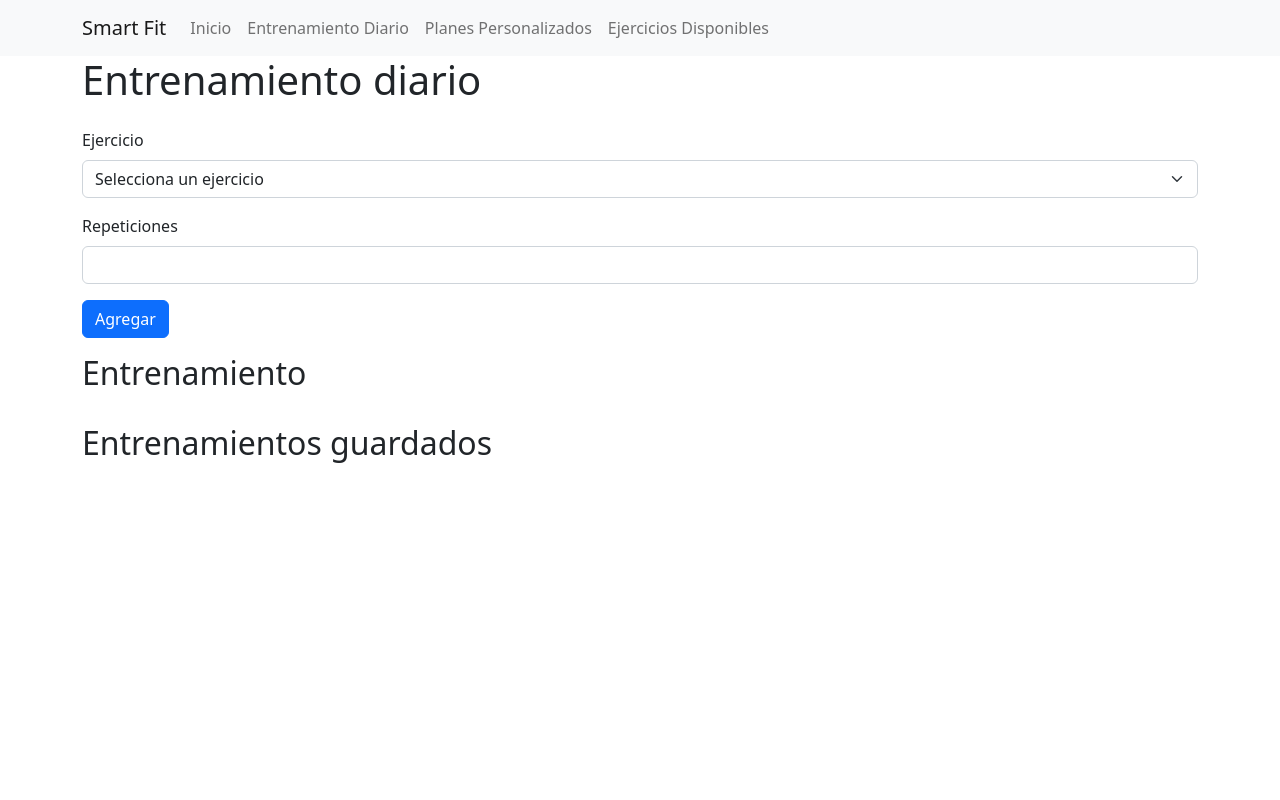
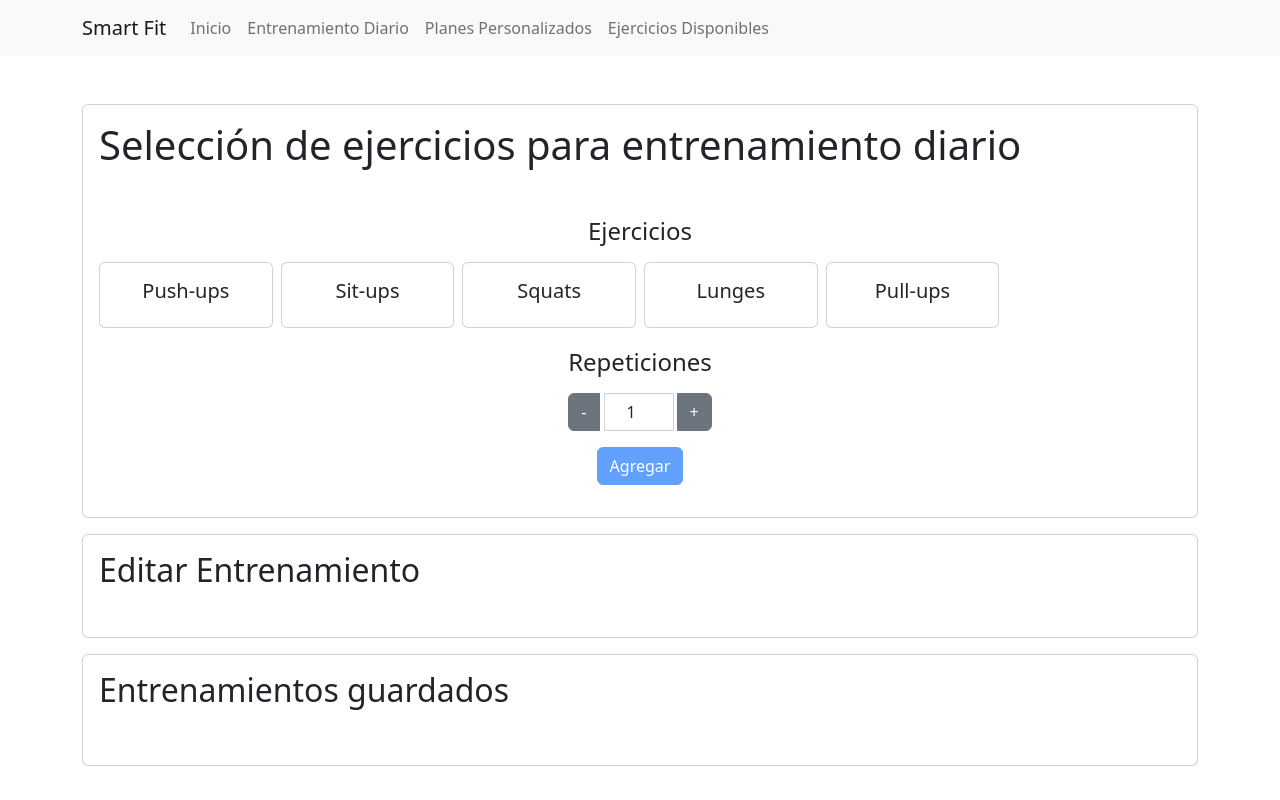
Before and after one commit to PruebasDeSoftware-Presentacion1/Presentacion1, a React (Create React App) app: page /daily-workout in a window 1280 px wide. Built offline with nearby package versions, Linux system fonts and the light colour scheme.

Commit message:
Front-end final

```diff
--- a/src/components/DailyWorkoutForm.js
+++ b/src/components/DailyWorkoutForm.js
@@ -1,60 +1,97 @@
 import React, { useState } from 'react';
+import { Row, Col, Card, CardBody, CardTitle } from 'reactstrap';
+import '../css/DailyWorkoutForm.css'
+
 
 const DailyWorkoutForm = ({ availableExercises, onSubmit }) => {
   const [exercise, setExercise] = useState('');
-  const [repetitions, setRepetitions] = useState('');
+  const [repetitions, setRepetitions] = useState(1);
   const [errorMessage, setErrorMessage] = useState('');
+  const [selectedExercise, setSelectedExercise] = useState(null);
+
+  const handleCardClick = (exercise) => {
+    setSelectedExercise(exercise);
+    setExercise(exercise);
+  };
 
   const handleSubmit = (e) => {
     e.preventDefault();
 
     if (repetitions < 0) {
-      setErrorMessage('Las repeticiones no pueden ser negativas.');
+      setErrorMessage('Las repeticiones deben ser un número mayor a cero.');
       return;
     }
 
     onSubmit({ exercise, repetitions });
     setExercise('');
-    setRepetitions('');
+    setSelectedExercise(null); // Deseleccionar el ejercicio actual
+    setRepetitions(1);
     setErrorMessage('');
   };
 
+
   return (
     <form onSubmit={handleSubmit} className="mb-3">
-      <div className="mb-3">
+      <div className="mb-3 text-center">
   <label htmlFor="exercise" className="form-label">
-          Ejercicio
+  <h4>Ejercicios</h4>
   </label>
-        <select
-          id="exercise"
-          value={exercise}
-          onChange={(e) => setExercise(e.target.value)}
-          className="form-select"
+  <Row xs="1" sm="2" md="4" className="g-2">
+  {availableExercises.map((exerciseItem) => (
+    <Col className="mb-1" key={exerciseItem} xs="12" sm="6" md="2">
+      <Card
+        onClick={() => handleCardClick(exerciseItem)}
+        className={exerciseItem === selectedExercise ? "selected" : ""}
       >
-          <option value="">Selecciona un ejercicio</option>
-          {availableExercises.map((exercise) => (
-            <option key={exercise} value={exercise}>
-              {exercise}
-            </option>
+        <CardBody>
+          <CardTitle tag="h5">{exerciseItem}</CardTitle>
+        </CardBody>
+      </Card>
+    </Col>
   ))}
-        </select>
+</Row>
 </div>
-      <div className="mb-3">
+
+<div className="mb-3 text-center">
   <label htmlFor="repetitions" className="form-label">
-          Repeticiones
+    <h4>Repeticiones</h4>
   </label>
+  <div className="input-group d-flex justify-content-center">
+    <button
+      type="button"
+      className="btn btn-secondary"
+      onClick={() => setRepetitions(Math.max(Number(repetitions) - 1, 1))}
+    >
+      -
+    </button>
     <input
       type="number"
       id="repetitions"
       value={repetitions}
-          onChange={(e) => setRepetitions(e.target.value)}
-          className="form-control"
+      onChange={(e) => setRepetitions(Number(e.target.value))}
+      className="form-control text-center mx-1"
+      style={{ maxWidth: "70px" }}
     />
+    <button
+      type="button"
+      className="btn btn-secondary"
+      onClick={() => setRepetitions(Number(repetitions) + 1)}
+    >
+      +
+    </button>
   </div>
+</div>
+
       {errorMessage && <div className="alert alert-danger" role="alert">{errorMessage}</div>}
-      <button type="submit" className="btn btn-primary">
+      <button
+  type="submit"
+  className="btn btn-primary d-block mx-auto"
+  disabled={!exercise}
+>
   Agregar
 </button>
+
+
     </form>
   );
 };
--- /dev/null
+++ b/src/css/DailyWorkOut.css
@@ -0,0 +1,48 @@
+/* SavedWorkouts.css */
+.saved-workout-row {
+    display: flex;
+    flex-wrap: wrap;
+  }
+
+  .saved-workout-card {
+    display: flex;
+    flex-direction: column;
+    height: 100%;
+  }
+
+  .saved-workout-card-body {
+    flex: 1;
+  }
+
+  .saved-workout-buttons {
+    display: flex;
+    justify-content: center;
+    margin-bottom: 8px;
+  }
+
+.saved-workout-title {
+    text-align: center;
+  }
+
+  .index-label {
+    position: absolute;
+    top: 10px;
+    right: 10px;
+    display: inline-flex;
+    align-items: center;
+    justify-content: center;
+    width: 30px;
+    height: 30px;
+    font-size: 16px;
+    font-weight: bold;
+    color: white;
+    background-color: #3498db;
+    border-radius: 50%;
+    box-shadow: 0 0 10px rgba(0, 0, 0, 0.5);
+    transition: transform 0.2s, background-color 0.2s;
+  }
+
+  .index-label:hover {
+    transform: scale(1.1);
+    background-color: #2980b9;
+  }
--- /dev/null
+++ b/src/css/DailyWorkoutForm.css
@@ -0,0 +1,12 @@
+.input-narrow {
+    width: calc(100% / 12);
+  }
+
+  .Card {
+    cursor: pointer;
+  }
+
+  .selected {
+    background-color: #007bff;
+    color: white;
+  }
--- /dev/null
+++ b/src/css/ListPlans-index.css
@@ -0,0 +1,22 @@
+.index-label {
+    position: absolute;
+    top: -10px;
+    right: -10px;
+    display: inline-flex;
+    align-items: center;
+    justify-content: center;
+    width: 30px;
+    height: 30px;
+    font-size: 16px;
+    font-weight: bold;
+    color: white;
+    background-color: #3498db;
+    border-radius: 50%;
+    box-shadow: 0 0 10px rgba(0, 0, 0, 0.5);
+    transition: transform 0.2s, background-color 0.2s;
+  }
+
+  .index-label:hover {
+    transform: scale(1.1);
+    background-color: #2980b9;
+  }
--- a/src/exercises/ListPlans.js
+++ b/src/exercises/ListPlans.js
@@ -1,6 +1,7 @@
 import React, { useState } from 'react';
 import { Row, Container, Col, Card, CardBody, CardTitle, CardSubtitle, CardText, Modal, ModalHeader, ModalBody } from 'reactstrap';
-import './ButtonHover.css'
+import '../css/ButtonHover.css'
+import '../css/ListPlans-index.css'
 
 export function ListPlans({ items, onCardClick }) {
     return (
@@ -35,6 +36,7 @@ export function CardModal({ items, selectedItem, toggleModal }) {
                 <Col key={index} className="mb-3">
                   <Card className="h-100">
                     <CardBody>
+                      <div className="index-label">{index + 1}</div>
                       <CardTitle tag="h2">{item.title}</CardTitle>
                       <CardSubtitle tag="h3">{item.subtitle}</CardSubtitle>
                       <CardText>{item.description}</CardText>
@@ -46,9 +48,9 @@ export function CardModal({ items, selectedItem, toggleModal }) {
           </Container>
         </ModalBody>
       </Modal>
-
     );
   }
+
 
 const ListExercises = ({ items }) => {
   const [selectedItem, setSelectedItem] = useState(null);
--- a/src/views/DailyWorkout.js
+++ b/src/views/DailyWorkout.js
@@ -1,5 +1,7 @@
 import React, { useState, useEffect } from 'react';
 import DailyWorkoutForm from '../components/DailyWorkoutForm';
+import { Row, Container, Col, Card, CardBody, CardTitle } from 'reactstrap';
+import '../css/DailyWorkOut.css'
 
 const DailyWorkout = () => {
   const availableExercises = ['Push-ups', 'Sit-ups', 'Squats', 'Lunges', 'Pull-ups'];
@@ -52,22 +54,55 @@ const DailyWorkout = () => {
   };
 
   return (
-    <div className="container">
-      <h1 className="mb-4">Entrenamiento diario</h1>
+    <Container className="container">
+      <br></br>
+      <br></br>
+
+      <Card className="mb-3">
+        <CardBody>
+          <h1 className="mb-4">Selección de ejercicios para entrenamiento diario</h1>
+          <br></br>
           <DailyWorkoutForm availableExercises={availableExercises} onSubmit={handleAddExercise} />
+        </CardBody>
+      </Card>
 
-      <h2 className="mb-3">Entrenamiento</h2>
-      <ul className="list-group mb-3">
+      <Card className="mb-3">
+  <CardBody>
+    <h2 className="mb-3">Editar Entrenamiento</h2>
+    <br></br>
+    <Row className="g-2">
       {workout.map((exercise, index) => (
-          <li key={index} className="list-group-item">
+        <Col key={index} xs="12" sm="6" md="2">
+          <Card className="exercise-card mb-3" style={{ minHeight: '150px' }}>
+  <CardBody className="exercise-card-body d-flex flex-column justify-content-between">
+    <div className="exercise-title-container d-flex align-items-center justify-content-center">
+      <CardTitle tag="h5" className="text-center m-0">
+        {exercise.exercise}
+      </CardTitle>
       <button
         type="button"
         onClick={() => handleDeleteExercise(index)}
-              className="btn btn-danger btn-sm me-3"
+        className="btn btn-danger btn-sm ms-2"
+        style={{
+          position: "absolute",
+          top: "15px",
+          left: "5px",
+          width: '22px',
+          height: '22px',
+          borderRadius: '50%',
+          padding: '0'
+        }}
       >
         X
       </button>
-            {exercise.exercise} -{' '}
+              </div>
+              <div
+      className="index-label"
+
+    >
+      {index + 1}
+    </div>
+              <div className="d-flex align-items-end justify-content-center mb-2">
                 <button
                   type="button"
                   onClick={() =>
@@ -77,7 +112,7 @@ const DailyWorkout = () => {
                 >
                   -
                 </button>
-            {exercise.repetitions}
+                <span className="mx-2">{exercise.repetitions}</span>
                 <button
                   type="button"
                   onClick={() =>
@@ -87,20 +122,34 @@ const DailyWorkout = () => {
                 >
                   +
                 </button>
-          </li>
+              </div>
+            </CardBody>
+          </Card>
+        </Col>
       ))}
-        </ul>
+    </Row>
     {workout.length > 0 && (
       <button onClick={handleSaveWorkout} className="btn btn-success mb-4">
         {editingWorkoutIndex === -1 ? 'Guardar Entrenamiento Diario' : 'Guardar Cambios'}
       </button>
     )}
+  </CardBody>
+</Card>
 
+
+
+
+
+      <Card className="mb-3">
+  <CardBody>
     <h2 className="mb-3">Entrenamientos guardados</h2>
-        <ul className="list-group mb-3">
+    <br></br>
+    <Row className="saved-workout-row">
   {savedWorkouts.map((savedWorkout, index) => (
-            <li key={index} className="list-group-item">
-              <h4>Entrenamiento {index + 1}</h4>
+    <Col key={index} xs="12" sm="6" md="3" className="mb-3"> {/* Cambiar md="4" a md="3" */}
+      <Card className="saved-workout-card">
+        <CardBody className="saved-workout-card-body">
+          <h4 className="saved-workout-title">Entrenamiento {index + 1}</h4>
           <ul>
             {savedWorkout.map((exercise, index) => (
               <li key={index}>
@@ -108,25 +157,39 @@ const DailyWorkout = () => {
               </li>
             ))}
           </ul>
+        </CardBody>
+        <div className="saved-workout-buttons">
+        <button
+            type="button"
+            onClick={() => handleDeleteSavedWorkout(index)}
+            className="btn btn-danger btn-sm me-2"
+          >
+            Eliminar
+          </button>
           <button
             type="button"
             onClick={() => setEditingWorkoutIndex(index)}
-                className="btn btn-primary btn-sm me-2"
+            className="btn btn-primary btn-sm"
           >
             Editar
           </button>
-              <button
-                type="button"
-                onClick={() => handleDeleteSavedWorkout(index)}
-                className="btn btn-danger btn-sm"
-              >
-                Eliminar
-              </button>
-            </li>
+        </div>
+      </Card>
+    </Col>
   ))}
-        </ul>
-      </div>
+</Row>
+  </CardBody>
+</Card>
+
+
+
+
+
+    </Container>
   );
-  };
 
+
+
+
+}
   export default DailyWorkout;
--- a/src/views/Exercises.js
+++ b/src/views/Exercises.js
@@ -1,6 +1,6 @@
 import React, { useState } from 'react';
 import ListExercises from '../exercises/ListExercises';
-import './Exercises.css'
+import '../css/Exercises.css'
 
 const items = [
   {
```
Also changed, not shown: src/views/CustomPlans.js (+0 -77 lines), src/css/ButtonHover.css (renamed from src/exercises/ButtonHover.css), src/css/Exercises.css (renamed from src/views/Exercises.css). Lines whose indentation alone changed are shown as unchanged.
